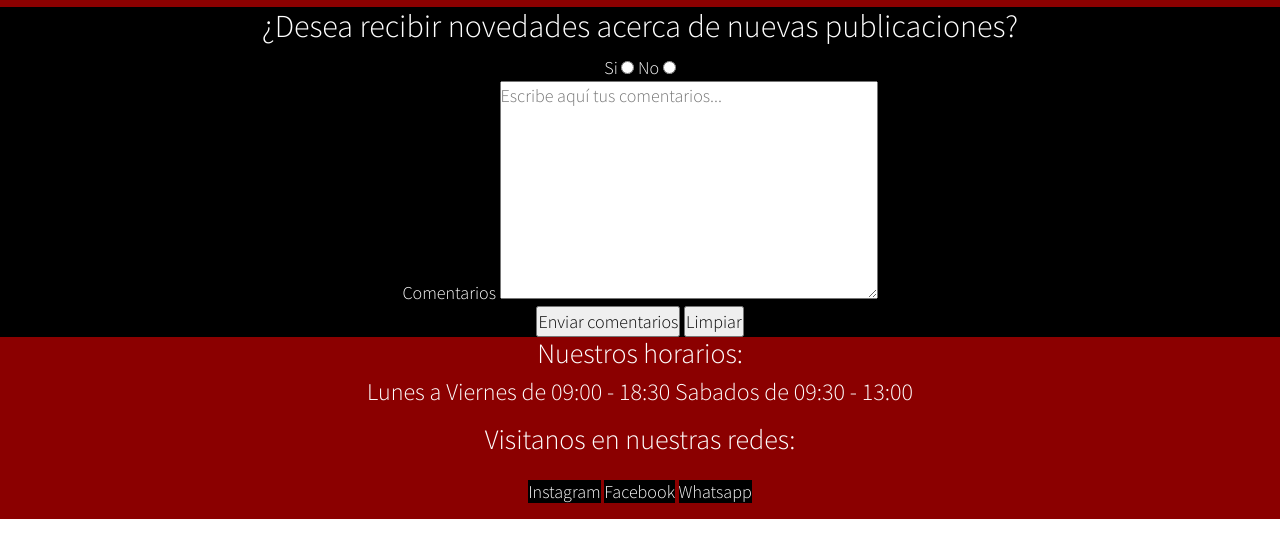
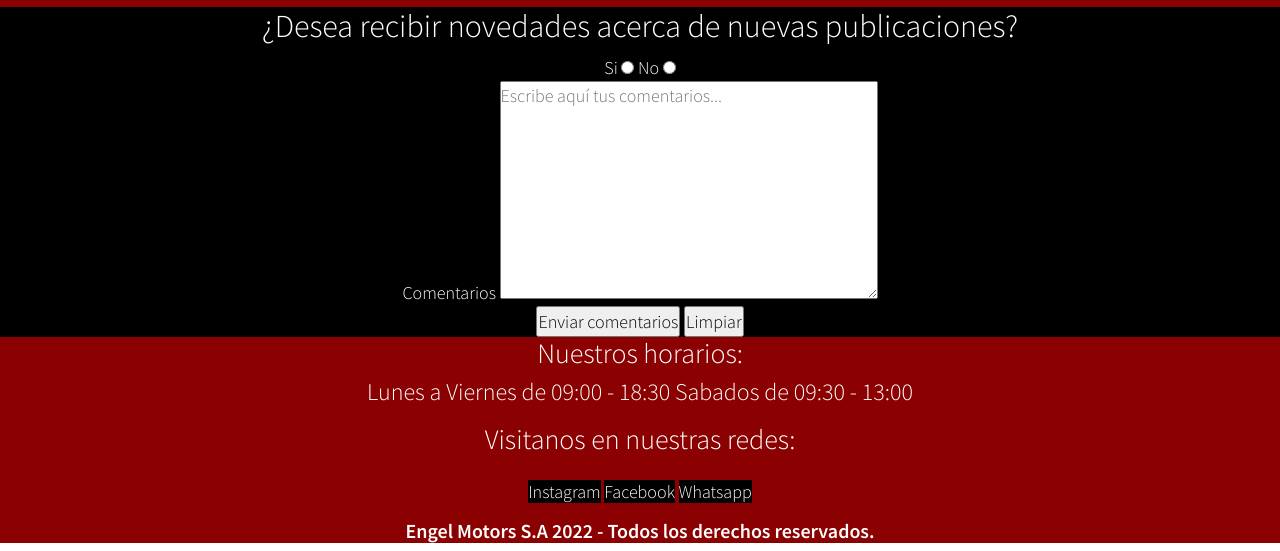
Before and after one commit to juancruzengel/ProyectoEngelMotorsCoderHouse, a plain HTML site: page index.html in a window 1280 px wide. Shown: the part 1467-2018 px from the top of the page. Before the commit the page ends 1986 px from the top, so only its background shows below. Drawn offline with nearby package versions, Linux system fonts and the light colour scheme.

Commit message:
Agregado de bootstrap en el footer

```diff
--- a/css/estilos.css
+++ b/css/estilos.css
@@ -172,7 +172,10 @@ a {
     transform: scale(1.1);
     cursor: pointer;
     transition: all 500ms ease-out;
+}
 
+.h5 {
+    text-align: center;
 }
     /* Fin del Index y comienzo de la página Vehiculos :) */
 
--- a/index.html
+++ b/index.html
@@ -151,6 +151,12 @@
         <a target="_blank" href="https://www.facebook.com/">Facebook</a>
         <a target="_blank" href="https://web.whatsapp.com/">Whatsapp</a>
 
+    <!--Pequeña utilización de bootstrap  -->
+
+        <div>
+            <p class="h5"><strong> Engel Motors S.A 2022 - Todos los derechos reservados. </strong></p>
+        </div>
+
     </footer>
 </body>
 </html>
```
Also changed, not shown: pages/vehiculos.html (+7 -0 lines).
